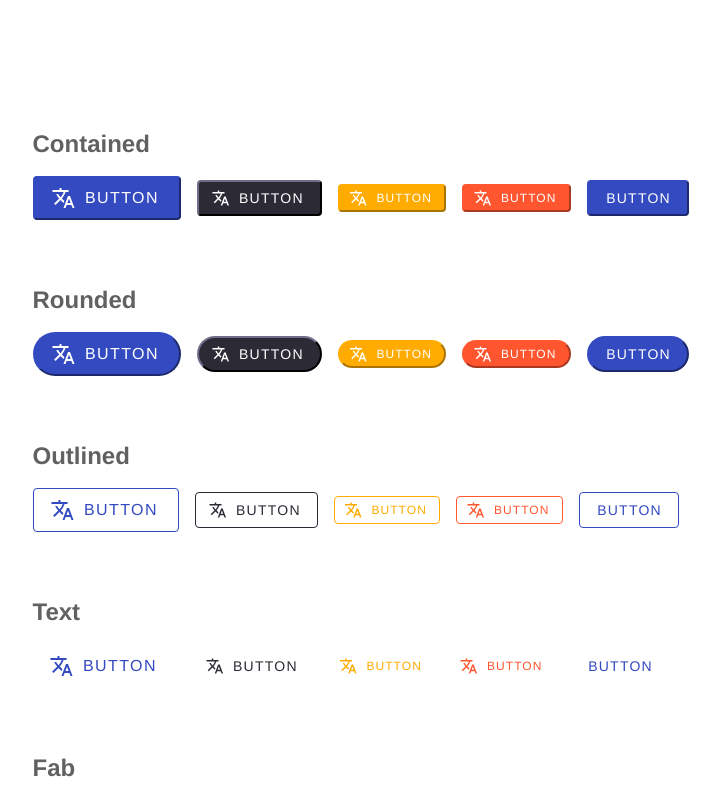
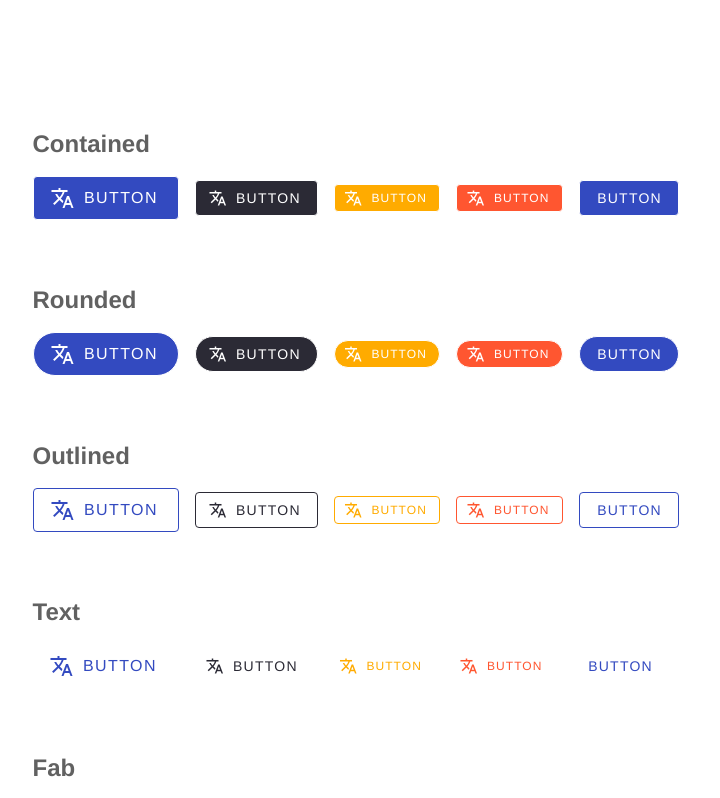
Before and after one commit to anilkaraabali/vue-button, a Vue app: page / in a window 1280 px wide. Shown: the top 798 px of the page, without its empty margins (31-751 px from the left). Built offline with nearby package versions, Linux system fonts and the light colour scheme.

Commit message:
refactor(button): added border value for the contained and rounded type

```diff
--- a/src/components/common/app-button/app-button.component.scss
+++ b/src/components/common/app-button/app-button.component.scss
@@ -418,7 +418,7 @@
         border: none;
     }
 
-    &#{&}--outlined {
+    &:not(#{$self}--icon):not(#{$self}--text):not(#{$self}--fab) {
         border: thin solid currentColor;
     }
 
```
